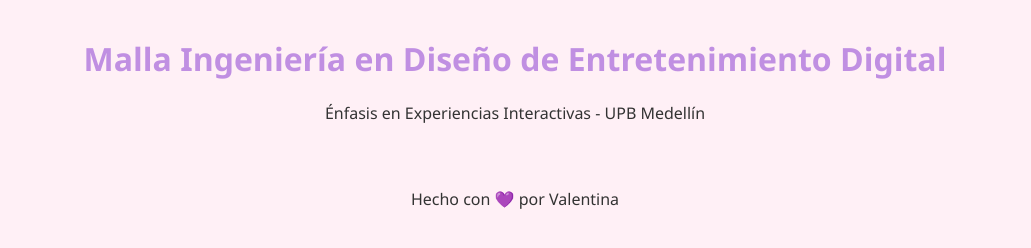
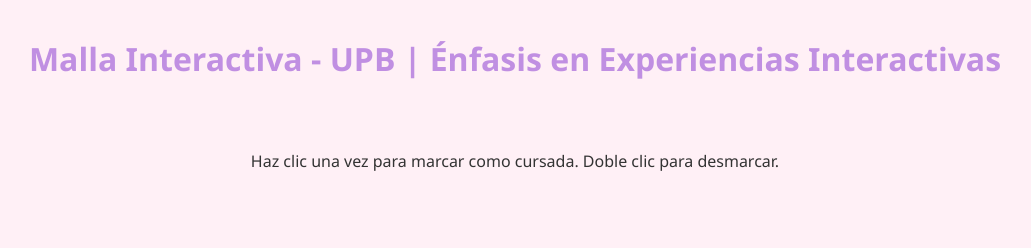
Before and after one commit to Valengp2006/Malla-IDED-Experiencias, a plain HTML site: page index.html in a window 1280 px wide. Shown: the whole page, without its empty margins (125-1156 px from the left). Drawn offline with Linux system fonts and the light colour scheme.

Commit message:
Update index.html

```diff
--- a/index.html
+++ b/index.html
@@ -3,21 +3,17 @@
 <head>
   <meta charset="UTF-8" />
   <meta name="viewport" content="width=device-width, initial-scale=1.0"/>
-  <title>Malla IDED - UPB</title>
+  <title>Malla Interactiva - Diseño de Entretenimiento Digital</title>
   <link rel="stylesheet" href="style.css" />
 </head>
 <body>
   <header>
-    <h1>Malla Ingeniería en Diseño de Entretenimiento Digital</h1>
-    <p>Énfasis en Experiencias Interactivas - UPB Medellín</p>
+    <h1>Malla Interactiva - UPB | Énfasis en Experiencias Interactivas</h1>
   </header>
-
   <main id="malla-container"></main>
-
   <footer>
-    <p>Hecho con 💜 por Valentina</p>
+    <p>Haz clic una vez para marcar como cursada. Doble clic para desmarcar.</p>
   </footer>
-
   <script src="script.js"></script>
 </body>
 </html>
```
